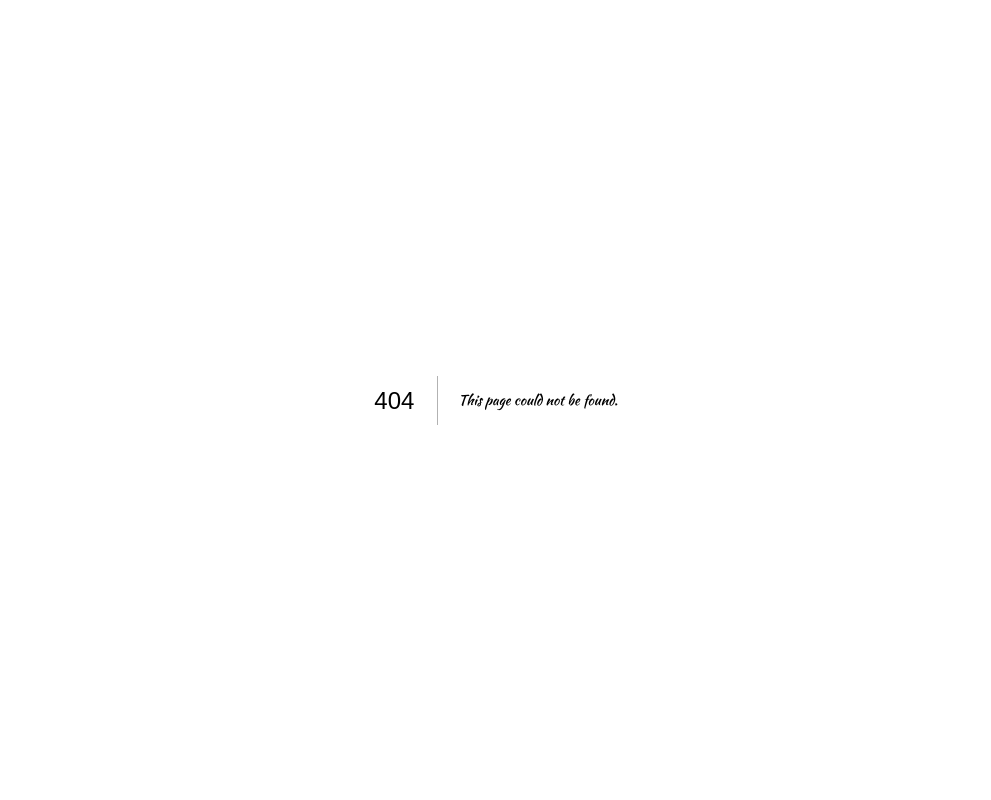
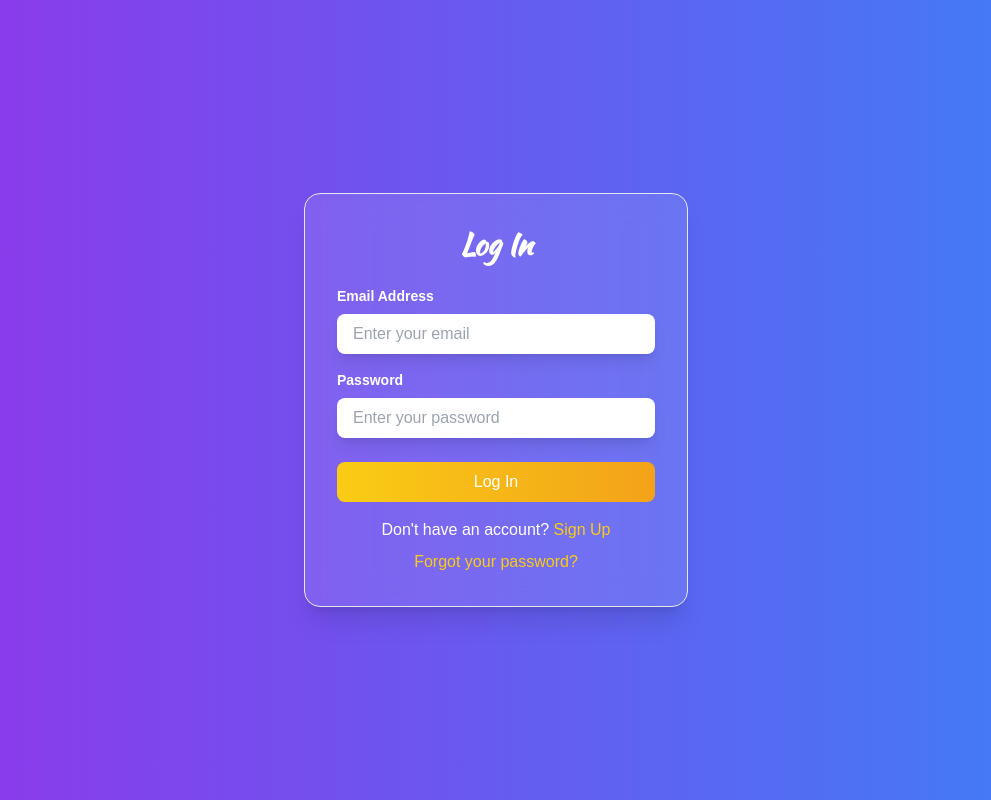
Before and after one commit to andrewindeche/brandinfluencerapp, a Next.js app in the folder frontend/: page /LoginForm in a window 1280 px wide. Before the commit this address had no page. Shown: the whole page, without its empty margins (144-1135 px from the left). Built offline with nearby package versions, Linux system fonts and the light colour scheme; a web font is replaced by a local one.

Commit message:
add login modals and forms

```diff
--- a/frontend/package.json
+++ b/frontend/package.json
@@ -9,6 +9,7 @@
     "lint": "next lint"
   },
   "dependencies": {
+    "framer-motion": "^12.4.2",
     "next": "15.1.4",
     "react": "^19.0.0",
     "react-dom": "^19.0.0"
--- /dev/null
+++ b/frontend/src/pages/LoginForm.tsx
@@ -0,0 +1,69 @@
+import React from 'react';
+
+const LoginForm: React.FC = () => {
+  return (
+    <div className="min-h-screen flex items-center justify-center bg-gradient-to-r from-purple-600 to-blue-500">
+      <div className="bg-white/10 backdrop-blur-lg p-8 rounded-2xl shadow-xl border border-gray-200 w-96">
+        <h2 className="text-3xl font-bold text-center text-white mb-6">
+          Log In
+        </h2>
+        <form>
+          <div className="mb-4">
+            <label
+              className="block text-white text-sm font-semibold mb-2"
+              htmlFor="email"
+            >
+              Email Address
+            </label>
+            <input
+              type="email"
+              id="email"
+              className="w-full px-4 py-2 rounded-lg text-black focus:outline-none focus:ring-2 focus:ring-yellow-400 shadow-lg"
+              placeholder="Enter your email"
+            />
+          </div>
+
+          <div className="mb-6">
+            <label
+              className="block text-white text-sm font-semibold mb-2"
+              htmlFor="password"
+            >
+              Password
+            </label>
+            <input
+              type="password"
+              id="password"
+              className="w-full px-4 py-2 rounded-lg text-black focus:outline-none focus:ring-2 focus:ring-yellow-400 shadow-lg"
+              placeholder="Enter your password"
+            />
+          </div>
+
+          <button
+            type="submit"
+            className="w-full bg-gradient-to-r from-yellow-400 to-red-600 text-white py-2 rounded-lg hover:shadow-lg transition-transform transform hover:scale-105"
+          >
+            Log In
+          </button>
+        </form>
+
+        <p className="text-white text-center mt-4">
+          Don&#39;t have an account?{' '}
+          <a href="/signup" className="text-yellow-400 hover:underline">
+            Sign Up
+          </a>
+        </p>
+
+        <p className="text-white text-center mt-2">
+          <a
+            href="/forgot-password"
+            className="text-yellow-400 hover:underline"
+          >
+            Forgot your password?
+          </a>
+        </p>
+      </div>
+    </div>
+  );
+};
+
+export default LoginForm;
--- /dev/null
+++ b/frontend/src/pages/SignUpForm.tsx
@@ -0,0 +1,90 @@
+import React from 'react';
+
+const SignUpForm: React.FC = () => {
+  return (
+    <div className="min-h-screen flex items-center justify-center bg-gradient-to-r from-purple-600 to-blue-500">
+      <div className="bg-white/10 backdrop-blur-lg p-8 rounded-2xl shadow-xl border border-gray-200 w-96">
+        <h2 className="text-3xl font-bold text-center text-white mb-6">
+          Sign Up
+        </h2>
+        <form>
+          <div className="mb-4">
+            <label
+              className="block text-white text-sm font-semibold mb-2"
+              htmlFor="name"
+            >
+              Full Name
+            </label>
+            <input
+              type="text"
+              id="name"
+              className="w-full px-4 py-2 rounded-lg text-black focus:outline-none focus:ring-2 focus:ring-yellow-400 shadow-lg"
+              placeholder="Enter your full name"
+            />
+          </div>
+
+          <div className="mb-4">
+            <label
+              className="block text-white text-sm font-semibold mb-2"
+              htmlFor="email"
+            >
+              Email Address
+            </label>
+            <input
+              type="email"
+              id="email"
+              className="w-full px-4 py-2 rounded-lg text-black focus:outline-none focus:ring-2 focus:ring-yellow-400 shadow-lg"
+              placeholder="Enter your email"
+            />
+          </div>
+
+          <div className="mb-4">
+            <label
+              className="block text-white text-sm font-semibold mb-2"
+              htmlFor="password"
+            >
+              Password
+            </label>
+            <input
+              type="password"
+              id="password"
+              className="w-full px-4 py-2 rounded-lg text-black focus:outline-none focus:ring-2 focus:ring-yellow-400 shadow-lg"
+              placeholder="Create a password"
+            />
+          </div>
+
+          <div className="mb-6">
+            <label
+              className="block text-white text-sm font-semibold mb-2"
+              htmlFor="confirmPassword"
+            >
+              Confirm Password
+            </label>
+            <input
+              type="password"
+              id="confirmPassword"
+              className="w-full px-4 py-2 rounded-lg text-black focus:outline-none focus:ring-2 focus:ring-yellow-400 shadow-lg"
+              placeholder="Confirm your password"
+            />
+          </div>
+
+          <button
+            type="submit"
+            className="w-full bg-gradient-to-r from-yellow-400 to-red-600 text-white py-2 rounded-lg hover:shadow-lg transition-transform transform hover:scale-105"
+          >
+            Sign Up
+          </button>
+        </form>
+
+        <p className="text-white text-center mt-4">
+          Already have an account?{' '}
+          <a href="/login" className="text-yellow-400 hover:underline">
+            Log In
+          </a>
+        </p>
+      </div>
+    </div>
+  );
+};
+
+export default SignUpForm;
--- a/frontend/src/pages/index.tsx
+++ b/frontend/src/pages/index.tsx
@@ -1,10 +1,54 @@
-import Link from 'next/link';
-import React from 'react';
+import React, { useState } from 'react';
 import Image from 'next/image';
+import { useRouter } from 'next/router';
 
 const HomePage: React.FC = () => {
+  const [showModal, setShowModal] = useState(false);
+  const router = useRouter();
+
+  const handleOpenModal = () => setShowModal(!showModal);
+  const handleLoginRedirect = () => {
+    router.push('/login');
+    setShowModal(false);
+  };
+
+  const handleSignUpRedirect = () => {
+    router.push('/signup');
+    setShowModal(false);
+  };
+
   return (
-    <div className="bg-[#FF2C2C] bg-transition min-h-screen flex flex-col justify-start items-center p-4">
+    <div className="bg-transition min-h-screen flex flex-col justify-start items-center p-4 relative">
+      <div className="absolute top-4 right-4">
+        <button
+          onClick={handleOpenModal}
+          className="bg-[var(--button-background)] text-[var(--button-foreground)] px-6 py-3 rounded-lg hover:shadow-lg transition-transform hover-effect"
+        >
+          Sign In / Sign Up
+        </button>
+
+        {showModal && (
+          <div className="absolute right-0 mt-2 w-64 bg-white rounded-xl shadow-lg py-4 px-6 z-50 transform origin-top-right transition-opacity duration-300 ease-in-out">
+            <div className="flex flex-col space-y-4">
+              <button
+                onClick={handleLoginRedirect}
+                className="bg-gradient-to-r from-yellow-400 to-red-600 text-white px-4 py-2 rounded-lg hover:shadow-lg transition-transform transform hover:scale-105"
+              >
+                Log In
+              </button>
+              <button
+                onClick={handleSignUpRedirect}
+                className="bg-gradient-to-r from-blue-400 to-teal-500 text-white px-4 py-2 rounded-lg hover:shadow-lg transition-transform transform hover:scale-105"
+              >
+                Sign Up
+              </button>
+            </div>
+
+            <div className="absolute top-[-0.4rem] right-4 w-4 h-4 bg-white rotate-45 transform"></div>
+          </div>
+        )}
+      </div>
+
       <div className="flex flex-col md:flex-row justify-center items-center w-full mt-4 space-y-4 md:space-y-0 md:space-x-4 text-center">
         <h1 className="text-white text-5xl font-bold custom-underline">
           AFFLUENCER
@@ -22,37 +66,33 @@ const HomePage: React.FC = () => {
 
       <div className="mt-10 flex flex-col sm:flex-row justify-center items-center space-y-12 sm:space-y-2 sm:space-x-16 w-full px-4">
         <div
-          className="relative w-full max-w-xs sm:w-[18rem]  h-96 sm:h-[21rem] rounded-xl overflow-hidden shadow-lg border-4 transform rotate-6 transition-transform hover:scale-105 md:-ml-8"
+          className="relative w-full max-w-xs sm:w-[18rem] h-96 sm:h-[21rem] rounded-xl overflow-hidden shadow-lg border-4 transform rotate-6 transition-transform hover:scale-105 md:-ml-8"
           style={{ borderColor: '#023EBA' }}
         >
-          <Link href="/influencer">
           <Image
             src="/images/woman2.png"
             alt="Amy - TikTok"
             layout="fill"
-              style={{ objectFit: 'cover' }}
+            objectFit="cover"
             className="object-cover"
           />
-          </Link>
           <p
             className="absolute bottom-4 left-1/2 transform -rotate-2 -translate-x-1/2 bg-black bg-opacity-30 text-white text-center px-2 py-1 rounded-2xl font-bold text-base sm:text-sm"
             style={{ width: '200px', height: '40px' }}
           >
-            <span className="inline-block transform text-white">
             AMY - TIK TOK
-            </span>
           </p>
         </div>
 
         <div
-          className="relative w-full max-w-xs sm:w-[20rem]  h-96 sm:h-[16rem] rounded-xl overflow-hidden shadow-lg border-4 transform -rotate-12 transition-transform hover:scale-105"
+          className="relative w-full max-w-xs sm:w-[20rem] h-96 sm:h-[16rem] rounded-xl overflow-hidden shadow-lg border-4 transform -rotate-12 transition-transform hover:scale-105"
           style={{ borderColor: '#023EBA' }}
         >
           <Image
             src="/images/man.png"
             alt="Brad - YouTuber"
             layout="fill"
-            style={{ objectFit: 'cover' }}
+            objectFit="cover"
             sizes="(max-width: 900px) 100vw, 50vw"
             priority
             className="object-cover"
@@ -61,9 +101,7 @@ const HomePage: React.FC = () => {
             className="absolute bottom-4 left-1/2 transform -translate-x-1/2 rotate-12 bg-black bg-opacity-30 text-white text-center px-2 py-1 rounded-2xl font-bold text-base sm:text-sm"
             style={{ width: '180px', height: '40px' }}
           >
-            <span className="inline-block transform -rotate-2 text-white">
             BRAD - YOU TUBER
-            </span>
           </p>
         </div>
 
@@ -75,17 +113,12 @@ const HomePage: React.FC = () => {
             src="/images/woman3.png"
             alt="Lizzie - Instagram"
             layout="fill"
-            style={{ objectFit: 'cover' }}
+            objectFit="cover"
             sizes="(max-width: 100px) 100vw, 50vw"
             className="object-cover"
           />
           <p className="absolute bottom-4 left-1/2 transform -translate-x-1/2 rotate-12 bg-black bg-opacity-30 text-white text-center px-2 py-1 rounded-2xl font-bold text-base sm:text-sm">
-            <span
-              className="inline-block transform -rotate-20 text-white"
-              style={{ width: '180px', height: '40px' }}
-            >
             LIZZIE - INSTAGRAM
-            </span>
           </p>
         </div>
       </div>
--- a/frontend/src/styles/globals.css
+++ b/frontend/src/styles/globals.css
@@ -8,12 +8,16 @@
   --font-irish-grover: 'Irish Grover', cursive;
   --font-joti-one: 'Joti One', sans-serif;
   --font-kaushan-script: 'Kaushan Script', sans-serif;
+  --button-background: #171717;
+  --button-foreground: #ffffff;
 }
 
 @media (prefers-color-scheme: dark) {
   :root {
     --background: #0a0a0a;
     --foreground: #ededed;
+    --button-background: #ededed;
+    --button-foreground: #0a0a0a;
   }
 }
 
@@ -26,6 +30,20 @@ body {
   background: var(--background);
   font-family: var(--font-joti-one);
 }
+
+
+button {
+  background: linear-gradient(90deg, #FF2C2C, #FF7A2C, #005B96);
+  background-size: 400% 400%;
+  animation: gradientButton 18s ease infinite;
+  transition: background-color 0.6s ease-in-out, color 0.6s ease-in-out, transform 0.4s ease-in-out;
+}
+
+button:hover {
+  transform: scale(1.05);
+  background-position: 100% 0%;
+}
+
 
 h1 {
   font-family: var(--font-irish-grover);
```
Also changed, not shown: 1 other file (tests, documents, lock files or other folders). Lines whose indentation alone changed are shown as unchanged.
